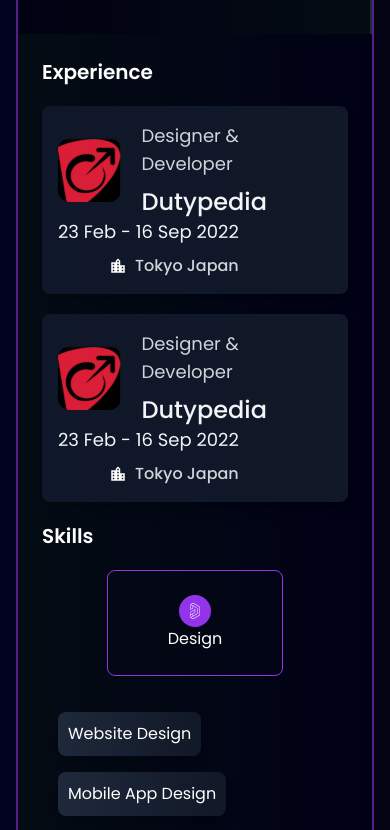
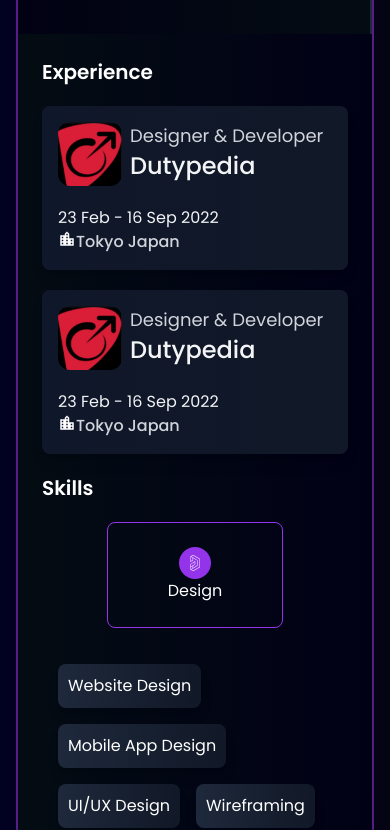
Before and after one commit to Mhatre2/Rutvik-Protfolio, a Next.js app: page /portfolio in a window 390 px wide. Shown: the part 1235-2065 px from the top of the page. Built offline with nearby package versions, Linux system fonts and the light colour scheme; a web font is replaced by a local one.

Commit message:
mobile app done

```diff
--- a/Components/Portfolio/Experience.js
+++ b/Components/Portfolio/Experience.js
@@ -24,15 +24,34 @@
         {exp.map((ex,i)=>{
             return(
                 <div key={i} className="flex flex-wrap md:justify-between bg-gradient-to-r from-slate-900 shadow-lg to-gray-900 p-4 rounded-lg my-5">
-                <div key={i} className="flex justify-between gap-5 items-center">
-                <img className='w-16 h-16 rounded-xl object-cover' src={ex.img} alt="" />
+                <div key={i} className="flex flex-col md:flex-row items-start md:justify-between gap-5 md:items-center">
+                    <div className="flex gap-2">
+                    <img className='w-16 h-16 rounded-xl object-cover flex md:hidden' src={ex.img} alt="" />
+                    <div className="flex flex-col">
+                    <p className='text-gray-300 text-lg capitalize flex md:hidden'>{ex.role}</p>
+                    <p className='text-gray-100 text-2xl capitalize  font-medium flex md:hidden'>{ex.company}</p>
+                    </div>
+
+                    </div>
+                <img className='w-16 h-16 rounded-xl object-cover hidden md:flex' src={ex.img} alt="" />
                 <div className='space-y-2'>
-                    <p className='text-gray-300 text-lg capitalize'>{ex.role}</p>
-                    <p className='text-gray-100 text-2xl capitalize  font-medium'>{ex.company}</p>
+                <p className='text-gray-300 text-lg capitalize hidden md:flex'>{ex.role}</p>
+                    <p className='text-gray-100 text-2xl capitalize  font-medium hidden md:flex'>{ex.company}</p>
                 </div>
                 </div>
 
-                <div className='space-y-2 flex flex-col items-end'>
+                <div className=" justify-around  md:hidden">
+                <p className='text-gray-100 capitalize'>{ex.date}</p>
+                <div className="flex">
+                <MdOutlineLocationCity className='text-white text-lg'/>
+                <p className='text-gray-300  capitalize  font-medium'>
+                            {ex.location}
+                        </p>
+                </div>
+
+                </div>
+
+                <div className='space-y-2 md:flex flex-col items-end hidden'>
                     <p className='text-gray-100 text-lg capitalize'>{ex.date}</p>
                     <div className='flex gap-2 items-center'>
                         <MdOutlineLocationCity className='text-white text-lg'/>
--- a/Components/Portfolio/LetestProject.js
+++ b/Components/Portfolio/LetestProject.js
@@ -35,16 +35,16 @@
               <div className="flex flex-col md:flex-row gap-5">
                 <img className="md:w-14 md:h-14 object-cover rounded-xl" src={ex.img} alt="" />
                 <div className="">
-                  <p className="text-2xl text-white font-medium">
+                  <p className="text-lg md:text-2xl text-white font-medium">
                    {ex.name}
                   </p>
-                  <p className="text-gray-400 ">
+                  <p className="text-gray-400 text-sm md:text-base text-justify">
                   {ex.description}
                   </p>
                   <div className='flex gap-2 items-center mt-2'>
 
                         <RiLinkM className='text-cyan-300 text-lg'/>
-                        <a href={ex.link} className="text-cyan-300 hover:underline" target='_blank'>{ex.link}</a>
+                        <a href={ex.link} className="text-cyan-300 hover:underline text-xs md:text-base" target='_blank'>{ex.link}</a>
                     </div>
                 </div>
               </div>
```
